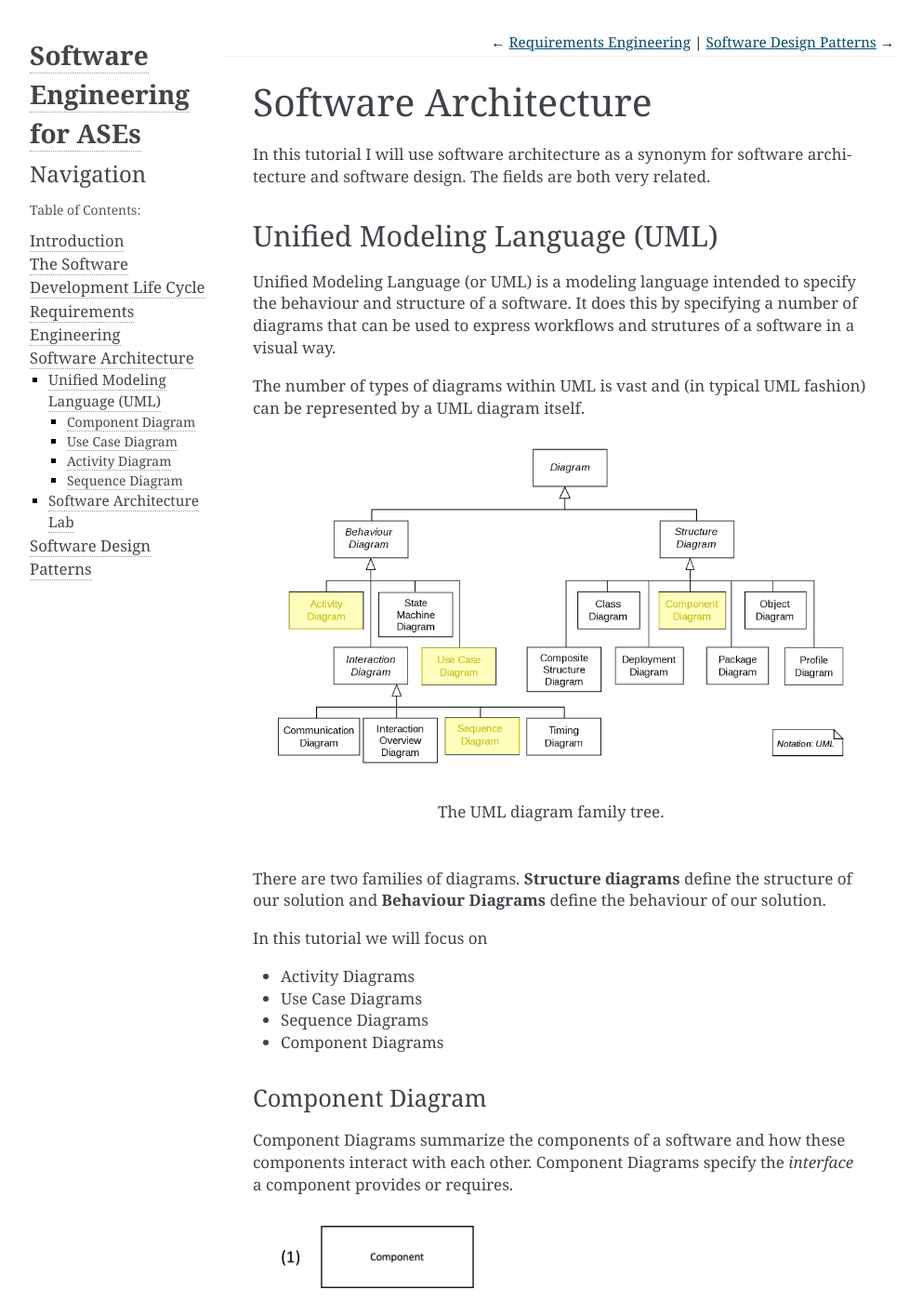
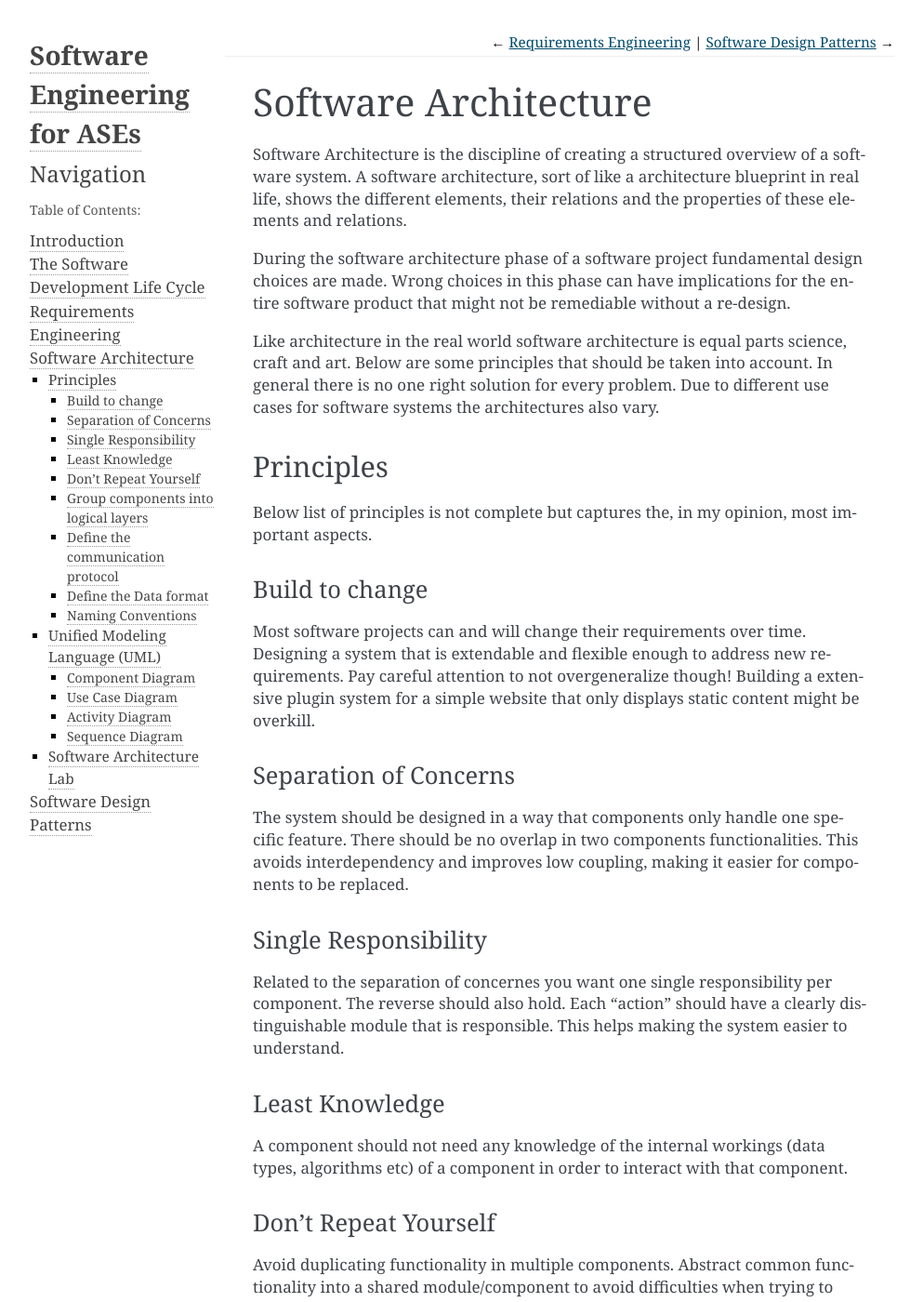
Before and after one commit to sQu4rks/software-engineering-for-ases, a Sphinx documentation site: the page built from source/01-05-software_architecture.rst, in a window 1280 px wide and 1400 px high. Shown: the whole window at 93% size, without its empty margins (148-1141 px from the left). Built offline with Sphinx 7.4.7, drawn with Linux system fonts in a browser that asks for light colours; some of the changed text lies outside the part shown.

Commit message:
added architecture

```diff
--- a/source/01-05-software_architecture.rst
+++ b/source/01-05-software_architecture.rst
@@ -1,9 +1,66 @@
 Software Architecture
 =====================
 
-In this tutorial I will use software architecture as a synonym for
-software architecture and software design. The fields are both very related.
+Software Architecture is the discipline of creating a structured overview of a software system. A software
+architecture, sort of like a architecture blueprint in real life, shows the different elements, their relations
+and the properties of these elements and relations.
 
+During the software architecture phase of a software project fundamental design choices are made. Wrong choices in
+this phase can have implications for the entire software product that might not be remediable without a
+re-design.
+
+Like architecture in the real world software architecture is equal parts science, craft and art. Below are some principles
+that should be taken into account. In general there is no one right solution for every problem. Due to different use cases
+for software systems the architectures also vary.
+
+Principles
+----------
+
+Below list of principles is not complete but captures the, in my opinion, most important aspects.
+
+Build to change
+^^^^^^^^^^^^^^^
+Most software projects can and will change their requirements over time. Designing a system that is extendable
+and flexible enough to address new requirements. Pay careful attention to not overgeneralize though! Building a
+extensive plugin system for a simple website that only displays static content might be overkill.
+
+Separation of Concerns
+^^^^^^^^^^^^^^^^^^^^^^
+The system should be designed in a way that components only handle one specific feature. There should be no overlap
+in two components functionalities. This avoids interdependency and improves low coupling, making it easier for components
+to be replaced.
+
+Single Responsibility
+^^^^^^^^^^^^^^^^^^^^^
+Related to the separation of concernes you want one single responsibility per component. The reverse should also hold.
+Each "action" should have a clearly distinguishable module that is responsible. This helps making the system easier to understand.
+
+Least Knowledge
+^^^^^^^^^^^^^^^
+A component should not need any knowledge of the internal workings (data types, algorithms etc) of a component in
+order to interact with that component.
+
+Don't Repeat Yourself
+^^^^^^^^^^^^^^^^^^^^^
+Avoid duplicating functionality in multiple components. Abstract common functionality into a shared module/component
+to avoid difficulties when trying to change something (i.e. a algorithm) among multiple components.
+
+Group components into logical layers
+^^^^^^^^^^^^^^^^^^^^^^^^^^^^^^^^^^^^
+Group components according to their logical position in a system. For example group together all components accessing the
+file system.
+
+Define the communication protocol
+^^^^^^^^^^^^^^^^^^^^^^^^^^^^^^^^^
+Define how components will communicate with each other (i.e. via REST APIs over HTTP).
+
+Define the Data format
+^^^^^^^^^^^^^^^^^^^^^^
+Define the data format used when components interact with each other. Avoid mixing multiple data formats.
+
+Naming Conventions
+^^^^^^^^^^^^^^^^^^
+Define clear naming conventions for variables, classes and components. Make names easily readable and understandable.
 
 Unified Modeling Language (UML)
 -------------------------------
```
